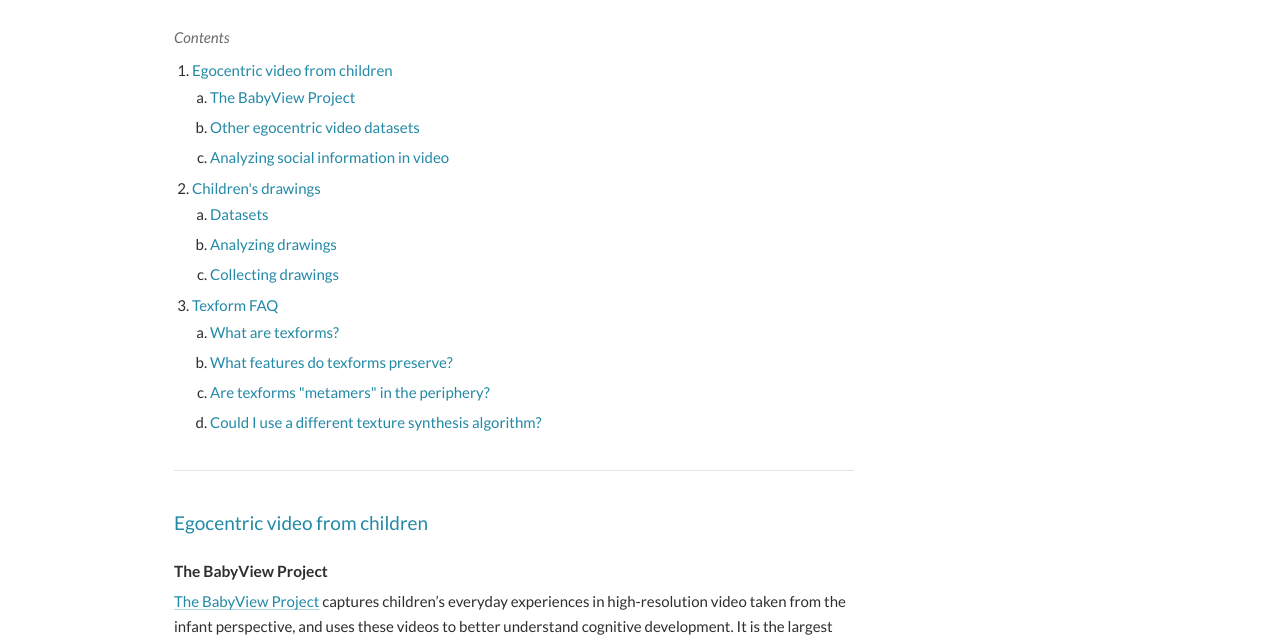
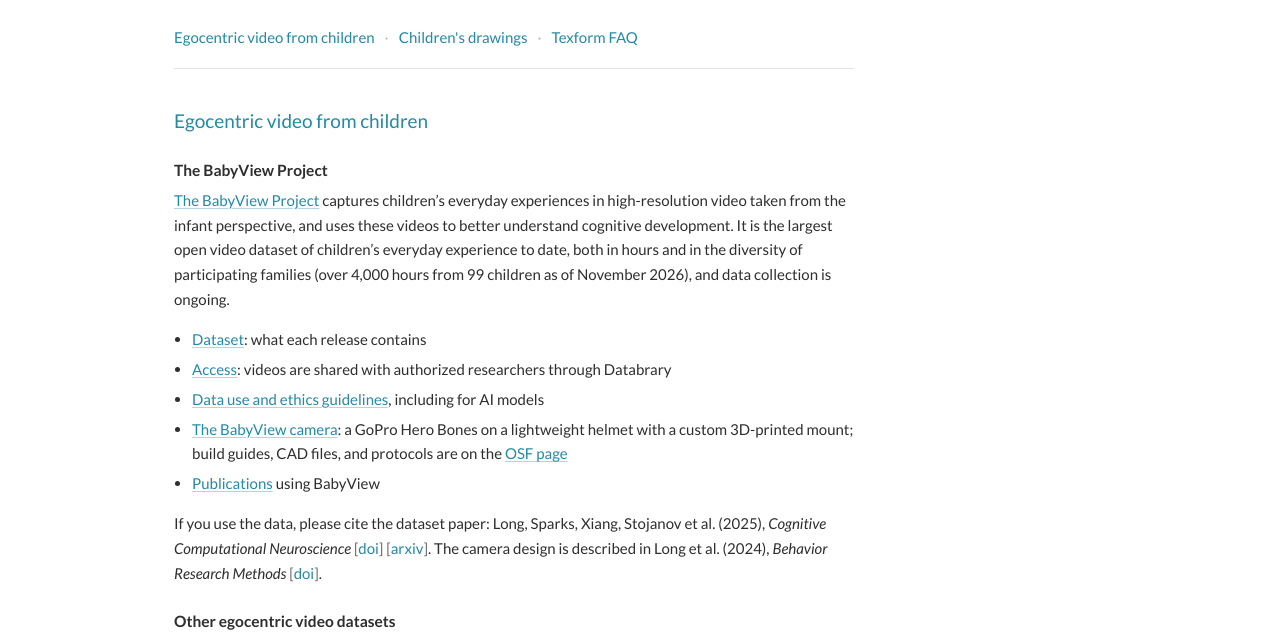
Before and after one commit to brialorelle/brialorelle.github.io, a plain HTML site: page resources.html in a window 1280 px wide. Shown: the part 157-794 px from the top of the page. Drawn offline with Linux system fonts and the light colour scheme.

Commit message:
Resources: replace contents list with links to the three sections

```diff
--- a/resources.html
+++ b/resources.html
@@ -33,17 +33,7 @@
   <h1 class="page-title">Resources</h1>
 </header>
 <div class="prose">
-<nav class="toc" aria-label="Contents">
-<p class="label">Contents</p>
-<ol>
-<li><a href="#video">Egocentric video from children</a>
-  <ol><li><a href="#babyview">The BabyView Project</a></li><li><a href="#datasets">Other egocentric video datasets</a></li><li><a href="#social">Analyzing social information in video</a></li></ol></li>
-<li><a href="#drawings">Children's drawings</a>
-  <ol><li><a href="#drawing-data">Datasets</a></li><li><a href="#drawing-analysis">Analyzing drawings</a></li><li><a href="#drawing-collection">Collecting drawings</a></li></ol></li>
-<li><a href="#texforms">Texform FAQ</a>
-  <ol><li><a href="#texforms-what">What are texforms?</a></li><li><a href="#texforms-features">What features do texforms preserve?</a></li><li><a href="#texforms-metamers">Are texforms "metamers" in the periphery?</a></li><li><a href="#texforms-algorithms">Could I use a different texture synthesis algorithm?</a></li></ol></li>
-</ol>
-</nav>
+<nav class="jump" aria-label="Sections"><a href="#video">Egocentric video from children</a><span>·</span><a href="#drawings">Children's drawings</a><span>·</span><a href="#texforms">Texform FAQ</a></nav>
 <h2 class="h2" id="video">Egocentric video from children</h2>
 <h3 class="h3" id="babyview">The BabyView Project</h3>
 <p><a href="https://babyview-project.github.io/" target="_blank" rel="noopener">The BabyView Project</a> captures children’s everyday experiences in high-resolution video taken from the infant perspective, and uses these videos to better understand cognitive development. It is the largest open video dataset of children’s everyday experience to date, both in hours and in the diversity of participating families (over 4,000 hours from 99 children as of November 2026), and data collection is ongoing.</p>
--- a/style.css
+++ b/style.css
@@ -65,13 +65,8 @@ h1, h2, h3 { margin: 0; line-height: 1.3; }
 .h2 { font-size: 19px; font-weight: 400; color: var(--teal); margin: 0 0 12px; }
 .prose > .h2:not(:first-child), .pubs .h2:not(:first-child) { margin-top: 40px; }
 .h3 { font-size: 15.5px; font-weight: 700; margin: 26px 0 8px; }
-.toc { margin: 0 0 36px; padding: 0 0 20px; border-bottom: 1px solid var(--line); }
-.toc .label { margin-top: 0; }
-.toc ol { margin: 0; padding-left: 1.2em; }
-.toc ol ol { margin: 2px 0 6px; list-style: lower-alpha; }
-.toc li { margin-bottom: 2px; }
-.toc a { text-decoration: none; }
-.toc a:hover { text-decoration: underline; }
+.jump { margin: 0 0 36px; padding-bottom: 18px; border-bottom: 1px solid var(--line); }
+.jump span { color: #bbb; margin: 0 10px; }
 [id] { scroll-margin-top: 16px; }
 .q { font-size: 15px; font-weight: 700; margin: 22px 0 6px; }
 
```
